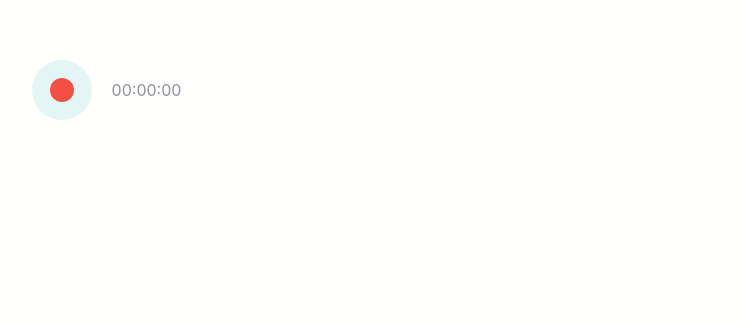
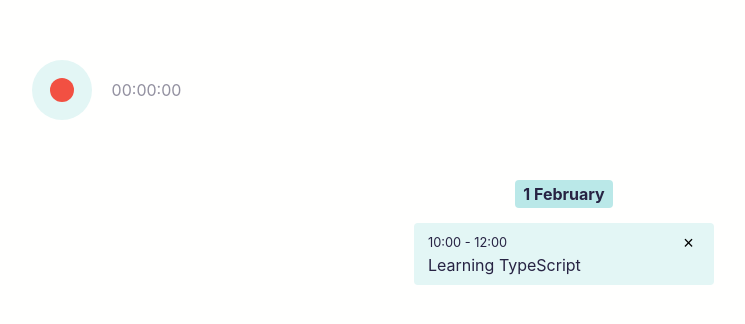
Before and after one commit to alejandrotoledoweb/react-redux-ts, a React (Create React App) app: page / in a window 1280 px wide. Shown: the top 324 px of the page, without its empty margins (531-1276 px from the left). Built offline with nearby package versions, Linux system fonts and the light colour scheme.

Commit message:
add style and elements to display in the calendar component

```diff
--- a/src/components/App/App.tsx
+++ b/src/components/App/App.tsx
@@ -1,11 +1,13 @@
 import React from "react";
 import "./App.css";
 import Recorder from "../Recorder";
+import Calendar from "../Calendar";
 
 function App() {
   return (
     <div className="App">
       <Recorder />
+      <Calendar />
     </div>
   );
 }
--- a/src/components/App/Recorder/Recorder.tsx
+++ b/src/components/App/Recorder/Recorder.tsx
@@ -11,7 +11,7 @@
   const dateStart = useSelector(selectDateStart);
   const started = dateStart !== "";
   const interval = useRef<number>(0);
-  const [count, setCount] = useState<number>(0);
+  const [_count, setCount] = useState<number>(0);
 
   const handleClick = () => {
     if (started) {
--- /dev/null
+++ b/src/components/Calendar/Calendar.css
@@ -0,0 +1,62 @@
+.calendar {
+  display: flex;
+  flex-direction: row-reverse;
+  margin: 0 15px;
+  padding: 20px 0;
+  overflow-x: auto;
+}
+
+.calendar-day {
+  flex: 0 0 300px;
+  padding: 0 20px;
+}
+
+.calendar-day-label {
+  font-size: 16px;
+  margin: 0 0 15px;
+  text-align: center;
+}
+
+.calendar-day-label span {
+  background: #bae8e8;
+  border-radius: 4px;
+  color: #272343;
+  display: inline-block;
+  font-weight: bold;
+  padding: 4px 8px;
+}
+
+.calendar-event {
+  align-items: flex-start;
+  background: #e3f6f5;
+  border-radius: 4px;
+  display: flex;
+  justify-content: space-between;
+  flex-wrap: wrap;
+  margin: 0 0 10px;
+  padding: 8px 14px;
+}
+
+.calendar-event-info {
+  flex-grow: 1;
+  flex-basis: 82%;
+  line-height: 23px;
+}
+
+.calendar-event-time {
+  font-size: 0.8em;
+}
+
+.calendar-event-delete-button {
+  appearance: none;
+  background: none;
+  border: 0;
+  cursor: pointer;
+  flex-shrink: 0;
+  height: 23px;
+  font-size: 18px;
+  line-height: 20px;
+  margin: 0 0 0 10px;
+  padding: 0;
+  width: 23px;
+}
--- a/src/components/Calendar/Calendar.tsx
+++ b/src/components/Calendar/Calendar.tsx
@@ -1,7 +1,25 @@
 import React from "react";
+import "./Calendar.css";
 
 const Calendar: React.FC = () => {
-  return <div className="calendar">Calendar</div>;
+  return (
+    <div className="calendar">
+      <div className="calendar-day">
+        <div className="calendar-day-label">
+          <span>1 February</span>
+        </div>
+        <div className="calendar-events">
+          <div className="calendar-event">
+            <div className="calendar-event-info">
+              <div className="calendar-event-time">10:00 - 12:00</div>
+              <div className="calendar-event-title">Learning TypeScript</div>
+            </div>
+            <button className="calendar-event-delete-button">&times;</button>
+          </div>
+        </div>
+      </div>
+    </div>
+  );
 };
 
 export default Calendar;
```
